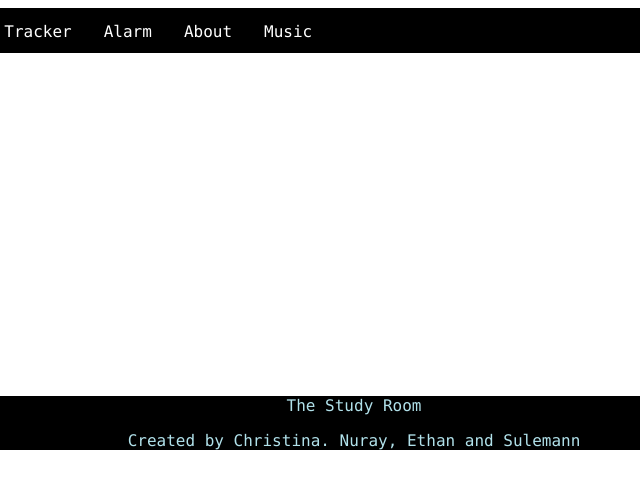
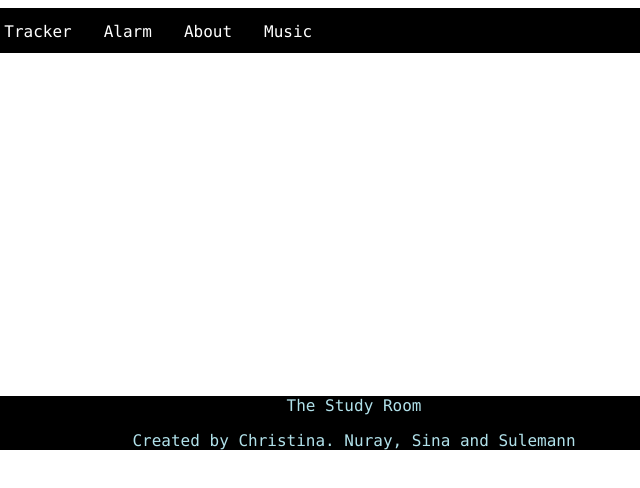
Before and after one commit to Z1mmyNeutron/capstoneProjectTogether, a website: page src/public/index.html in a window 1280 px wide. Shown: the full height of the page, 286-926 px from the left. Drawn offline with Linux system fonts and the light colour scheme.

Commit message:
name correction

```diff
--- a/src/public/index.html
+++ b/src/public/index.html
@@ -141,7 +141,7 @@
 
             <div class="footer" id="footer">
                 <p>The Study Room</p>
-                <p>Created by Christina. Nuray, Ethan and Sulemann</p>
+                <p>Created by Christina. Nuray, Sina and Sulemann</p>
             </div>
         </div>
 
```
